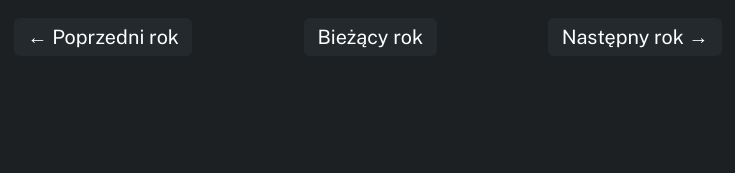
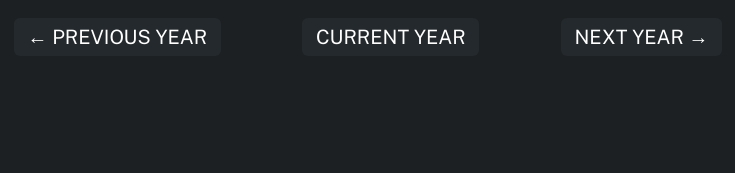
Before and after one commit to Syrrek102/headhouse, a Flask app: template headhouse_library/templates/index.html in a window 1280 px wide. Shown: the part 234-407 px from the top of the page, without its empty margins (272-1007 px from the left). Run offline with Flask 3, Linux system fonts and the light colour scheme; the template is opened without the code that fills it, so the values that code supplies are empty.

Commit message:
ostatnie poprawki

```diff
--- a/headhouse_library/forms.py
+++ b/headhouse_library/forms.py
@@ -61,3 +61,6 @@ class LoginForm(FlaskForm):
     email = StringField("Email", validators=[InputRequired(), Email()])
     password = PasswordField("Password", validators=[InputRequired()])
     submit = SubmitField("Login")
+
+class DeleteExpenseForm(FlaskForm):
+    submit = SubmitField('Delete')
--- a/headhouse_library/templates/index.html
+++ b/headhouse_library/templates/index.html
@@ -15,17 +15,17 @@
             <a
             class="calendar__year_navigation calendar__year_navigation--arrow"
             href="{{ url_for('pages.index', date=selected_date.replace(year=selected_date.year-1)) }}">
-                &#8592; Poprzedni rok
+                &#8592; PREVIOUS YEAR
             </a>
             <a
             class="calendar__year_navigation calendar__year_navigation--current-month"
             href="{{ url_for('pages.index', date=datetime.date.today()) }}">
-                Bieżący rok
+                CURRENT YEAR
             </a>
             <a
             class="calendar__year_navigation calendar__year_navigation--arrow"
             href="{{ url_for('pages.index', date=selected_date.replace(year=selected_date.year+1)) }}">
-                Następny rok &#8594;
+                NEXT YEAR &#8594;
             </a>
         </div>
     </section>
```
Also changed, not shown: headhouse_library/routes.py (+5 -3 lines), headhouse_library/templates/delete_expense.html (+10 -9 lines).
